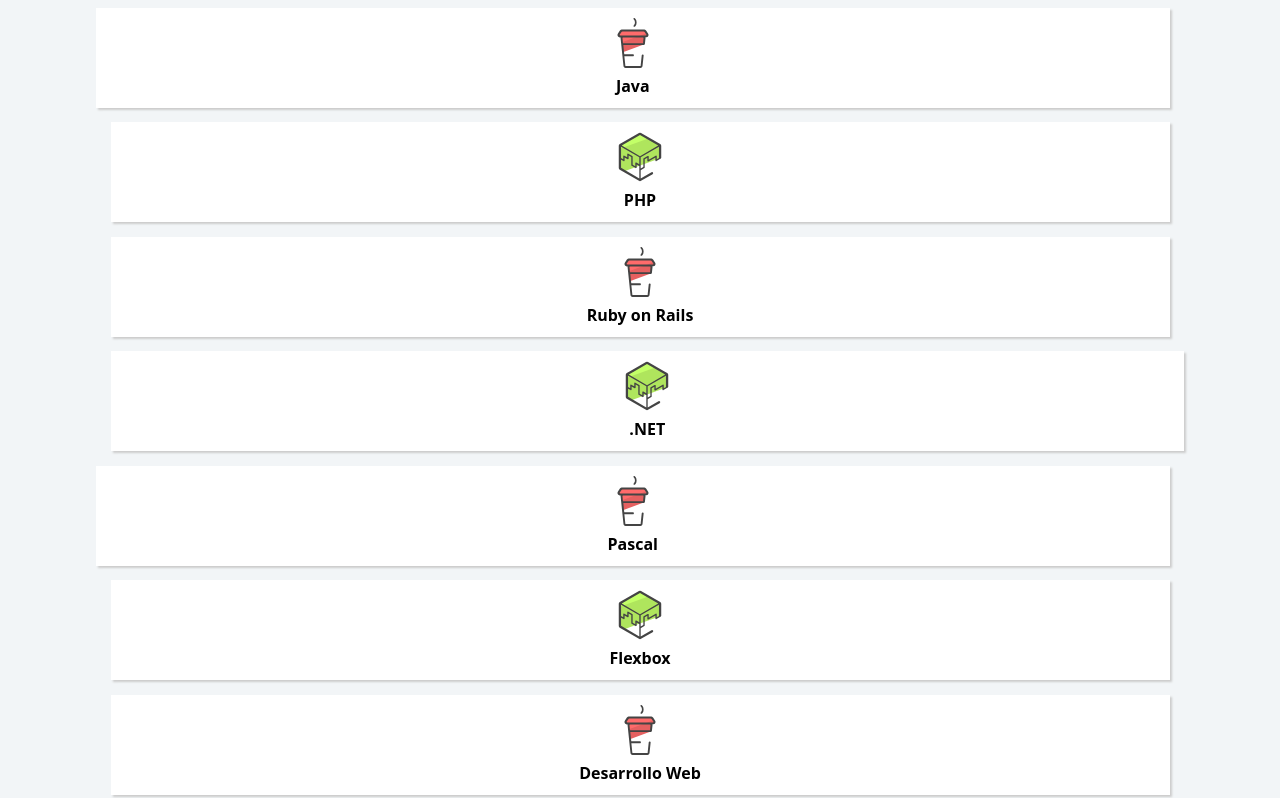
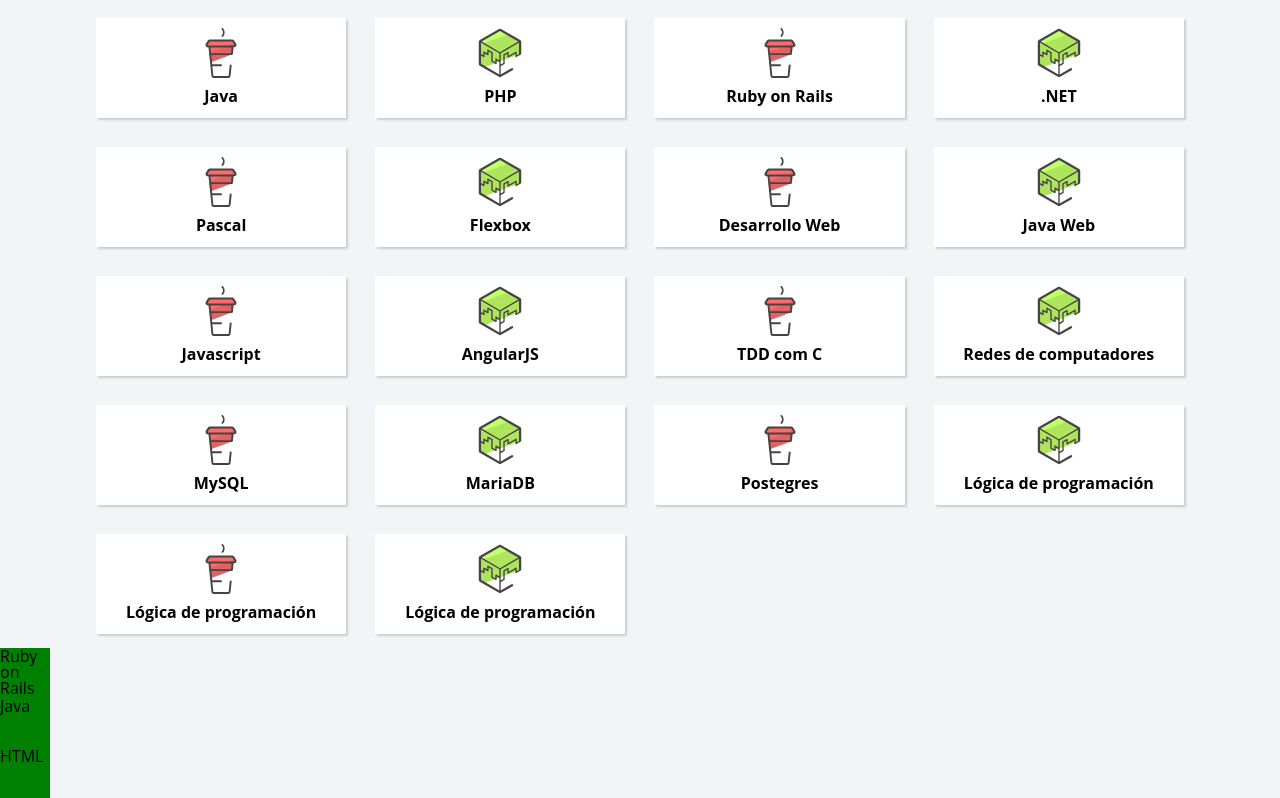
Before and after one commit to NahuelSagradin/curso-flexbox, a plain HTML site: page index.html in a window 1280 px wide. Shown: the part 137-935 px from the top of the page. Drawn offline with Linux system fonts and the light colour scheme.

Commit message:
agrego style a la clase grid creada para pruebas

```diff
--- a/css/flexbox.css
+++ b/css/flexbox.css
@@ -54,3 +54,29 @@
     flex-wrap: wrap;
 
 }
+
+/* SECCION DE CURSOS */
+
+/*Nos solicitan que modifiquemos nuestra seccion de cursos, quieren que los mismos queden uno al lado del otro de forma que entren solo 4 cursos por fila.
+Para poder ponernos a trabajar sobre dicha solicitud es necesario identificar nuestra etiqueta principal (padre) a la cual aplicarle las propiedades necesarias para que sus componentes asuman esta caracteristica.*/
+
+.contenidoPrincipal-cursos {
+    /*ya identificamos nuestra clase principal, es una 'ul' que contine una lista de cursos:*/
+    /*para conseguir los items de nuestra 'ul' queden uno al lado del otro aplicamos la propiedad;*/
+    display: flex; /*dichos elementos al no tener un tamaño definido van a quedar superpuestos unos con otros.*/
+    flex-wrap: wrap;
+
+}
+
+.contenidoPrincipal-cursos-link {
+    /*para evitar que nuestros items se superpongan es necesario hacer lo mismo que con el contenedor principal, es decir, aplicar la propiedad; */
+    display: flex; /*en un principio no vamos a obtener cambio alguno, esto se debe a que todavia siguen sin tener un tamaño definido, para ello necesitamos además aplicar la propiedad; */
+    width: 23%; /*ahora conseguimos darle a cada item un tamaño definido, solo que como los mismos se encuentran en una misma linea, estos van a definir su tamaño con respecto al 100% de la pantalla para que entren todos!
+    Para dejar solo cuatro items por linea es necesario aplicar en la etiqueta padre la propiedad que aprendimos en el pasado que me le indica al navegador que una vez que llegue al tamaño definido en cada item quiebre y pase a la siguiente columna.*/
+}
+
+.box {
+    height: 50px;
+    width: 50px;
+    background-color: green;
+  }
```
